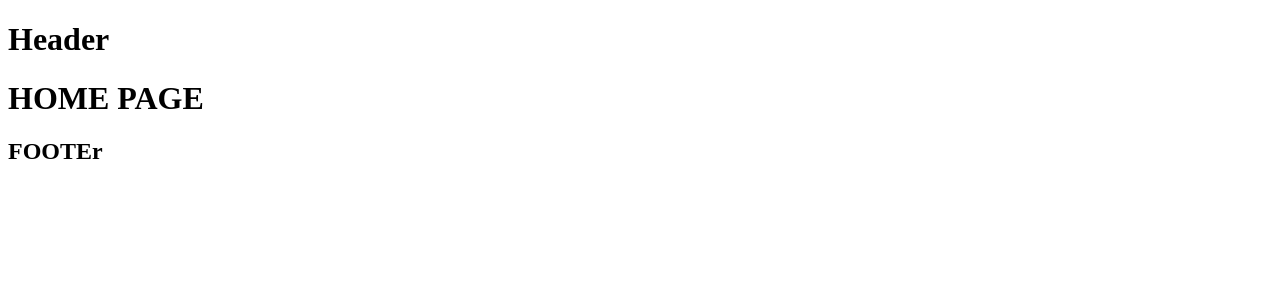
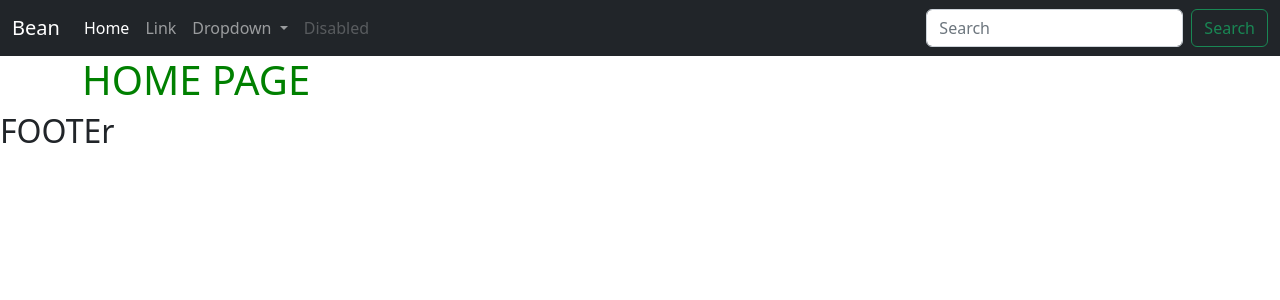
Before and after one commit to Naeb2209/nodejs-begin, a Node server app: page / in a window 1280 px wide. Shown: the top 300 px of the page. Run offline with Node 20, Linux system fonts and the light colour scheme; some libraries are stand-ins or nearby versions.

Commit message:
set up sources

```diff
--- /dev/null
+++ b/nodemon.json
@@ -0,0 +1,3 @@
+{
+    "ext": "js json scss"
+}
--- a/package.json
+++ b/package.json
@@ -5,6 +5,7 @@
   "main": "src/index.js",
   "scripts": {
     "start": "nodemon --inspect src/index.js",
+    "watch": "sass --watch src\\resources\\scss\\app.scss:src\\public\\css\\app.css",
     "test": "echo \"Error: no test specified\" && exit 1"
   },
   "repository": {
@@ -25,7 +26,9 @@
     "express-handlebars": "^6.0.6"
   },
   "devDependencies": {
+    "bootstrap": "^5.2.3",
     "morgan": "^1.10.0",
-    "nodemon": "^2.0.20"
+    "nodemon": "^2.0.20",
+    "sass": "^1.56.2"
   }
 }
--- /dev/null
+++ b/src/resources/scss/_variables.scss
@@ -0,0 +1 @@
+$red-color: green;
--- /dev/null
+++ b/src/resources/scss/app.scss
@@ -0,0 +1,11 @@
+@import 'variables';
+
+
+.test {
+    font-size: 2rem;
+
+}
+
+h1 {
+    color: $red-color;
+}
--- a/src/resources/views/layouts/main.hbs
+++ b/src/resources/views/layouts/main.hbs
@@ -5,6 +5,9 @@
     <meta http-equiv="X-UA-Compatible" content="IE=edge">
     <meta name="viewport" content="width=device-width, initial-scale=1.0">
     <title>Document</title>
+    <link rel="stylesheet" href="/css/app.css">
+    <!-- CSS only -->
+    <link href="https://cdn.jsdelivr.net/npm/bootstrap@5.2.3/dist/css/bootstrap.min.css" rel="stylesheet" integrity="sha384-rbsA2VBKQhggwzxH7pPCaAqO46MgnOM80zW1RWuH61DGLwZJEdK2Kadq2F9CUG65" crossorigin="anonymous">
 </head>
 <body>
     <div class="app">
@@ -16,5 +19,7 @@
 
         {{>footer }}
     </div>
+    <!-- JavaScript Bundle with Popper -->
+<script src="https://cdn.jsdelivr.net/npm/bootstrap@5.2.3/dist/js/bootstrap.bundle.min.js" integrity="sha384-kenU1KFdBIe4zVF0s0G1M5b4hcpxyD9F7jL+jjXkk+Q2h455rYXK/7HAuoJl+0I4" crossorigin="anonymous"></script>
 </body>
 </html>
--- a/src/resources/views/partials/header.hbs
+++ b/src/resources/views/partials/header.hbs
@@ -1 +1,36 @@
-<h1>Header</h1>
+<nav class="navbar navbar-expand-lg navbar-dark bg-dark">
+  <div class="container-fluid">
+    <a class="navbar-brand" href="#">Bean</a>
+    <button class="navbar-toggler" type="button" data-bs-toggle="collapse" data-bs-target="#navbarSupportedContent" aria-controls="navbarSupportedContent" aria-expanded="false" aria-label="Toggle navigation">
+      <span class="navbar-toggler-icon"></span>
+    </button>
+    <div class="collapse navbar-collapse" id="navbarSupportedContent">
+      <ul class="navbar-nav me-auto mb-2 mb-lg-0">
+        <li class="nav-item">
+          <a class="nav-link active" aria-current="page" href="#">Home</a>
+        </li>
+        <li class="nav-item">
+          <a class="nav-link" href="#">Link</a>
+        </li>
+        <li class="nav-item dropdown">
+          <a class="nav-link dropdown-toggle" href="#" role="button" data-bs-toggle="dropdown" aria-expanded="false">
+            Dropdown
+          </a>
+          <ul class="dropdown-menu">
+            <li><a class="dropdown-item" href="#">Action</a></li>
+            <li><a class="dropdown-item" href="#">Another action</a></li>
+            <li><hr class="dropdown-divider"></li>
+            <li><a class="dropdown-item" href="#">Something else here</a></li>
+          </ul>
+        </li>
+        <li class="nav-item">
+          <a class="nav-link disabled">Disabled</a>
+        </li>
+      </ul>
+      <form class="d-flex" role="search">
+        <input class="form-control me-2" type="search" placeholder="Search" aria-label="Search">
+        <button class="btn btn-outline-success" type="submit">Search</button>
+      </form>
+    </div>
+  </div>
+</nav>
```
Also changed, not shown: src/public/css/app.css (added), 2 other files.
